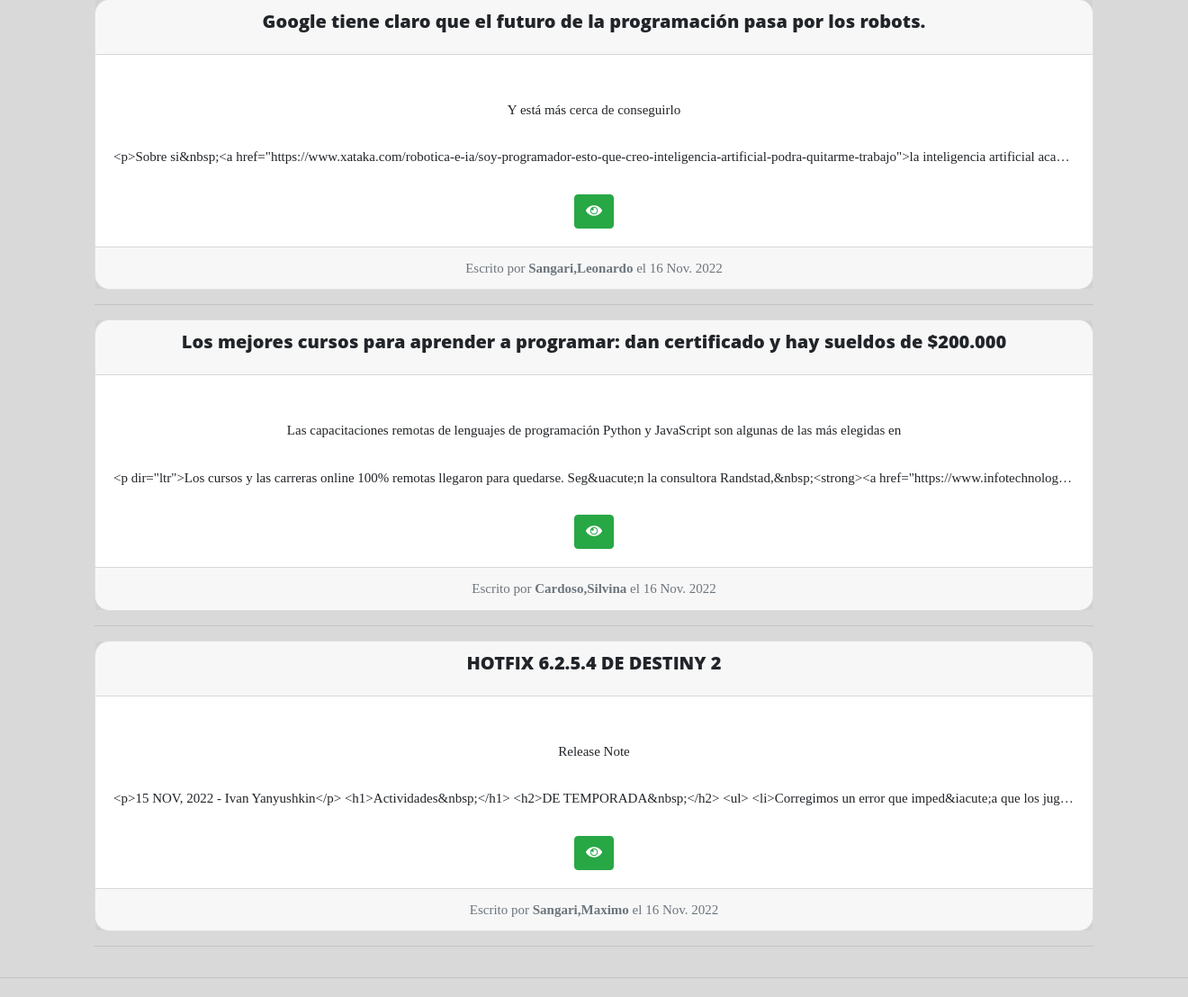
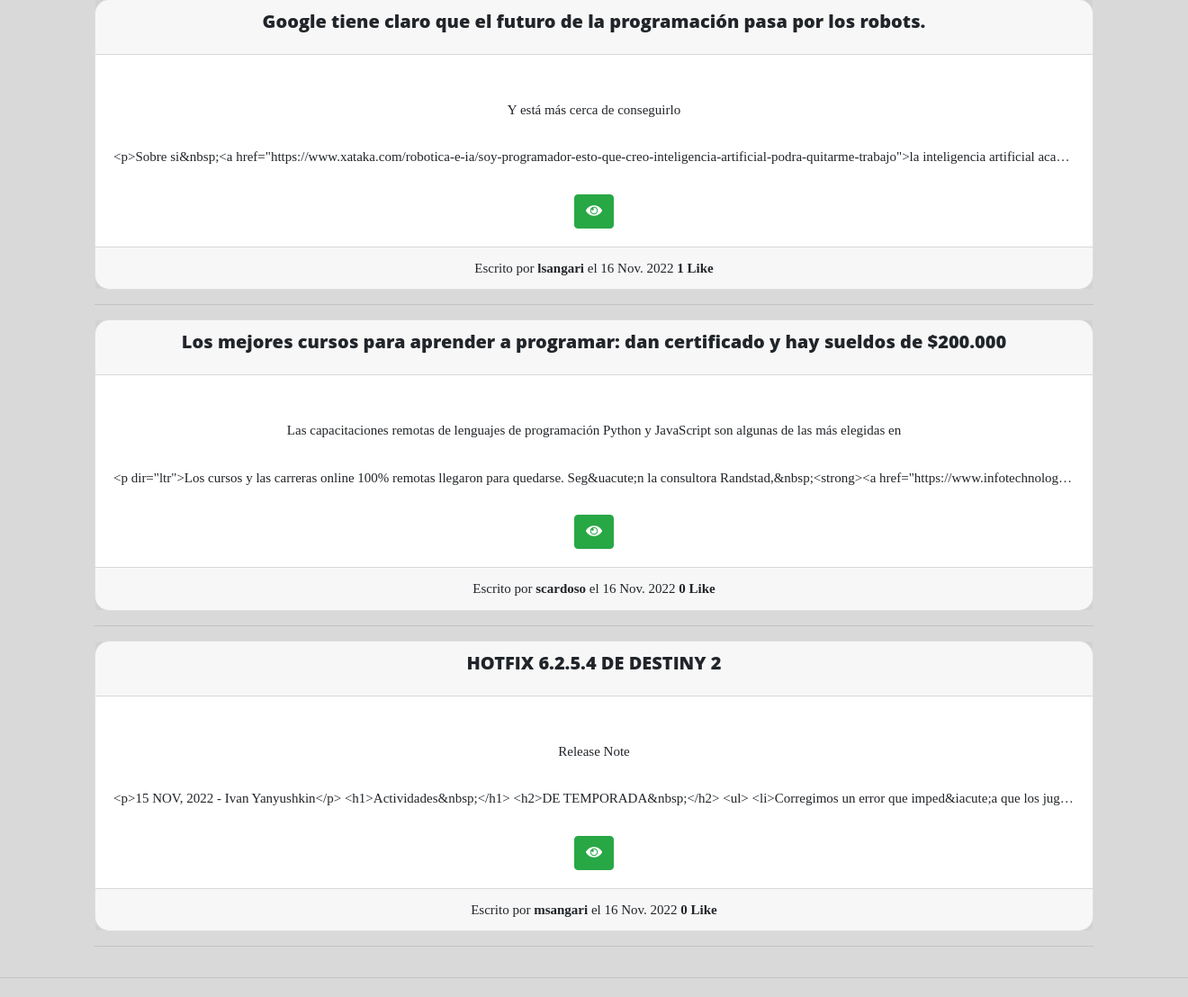
Before and after one commit to LSANGARI/ProyectoFinal, a Django app: page / in a window 1320 px wide; the page is wider, and only the part inside the window is pictured. Shown: the part 558-1666 px from the top of that part at 90% size. Run offline with Django 4.2, Linux system fonts and the light colour scheme; data comes from the database, SQL or seed files in the repository; both versions use the stored data as it was after the commit; some libraries are stand-ins or nearby versions.

Commit message:
Like - reset bd

```diff
--- a/Django_Blog/Blog/admin.py
+++ b/Django_Blog/Blog/admin.py
@@ -34,3 +34,4 @@ class PostAdmin(admin.ModelAdmin):
 admin.site.register(Categoria,CategoriaAdmin)
 admin.site.register(Autor,AutorAdmin)
 admin.site.register(Post,PostAdmin)
+admin.site.register(Like)
--- a/Django_Blog/Blog/forms.py
+++ b/Django_Blog/Blog/forms.py
@@ -17,6 +17,7 @@ class formPost(forms.ModelForm):
     class Meta:
         model=Post
         fields = '__all__'
+        exclude = ["liked"]
 
 class UserRegisterForm(UserCreationForm):
     email = forms.EmailField()
--- a/Django_Blog/Blog/models.py
+++ b/Django_Blog/Blog/models.py
@@ -41,10 +41,11 @@ class Post(models.Model):
     descripcion = models.CharField('Descripcion', max_length=110, null= False, blank=False)
     contenido = RichTextField ('Contenido')
     imagen = models.ImageField('Imagen', null= False, blank=False, upload_to='images/')
-    autor = models.ForeignKey(Autor, on_delete = models.CASCADE)
+    autor = models.ForeignKey(User, on_delete = models.CASCADE)
     categoria = models.ForeignKey(Categoria, on_delete = models.CASCADE)
     estado = models.BooleanField('Publicado/No Publicado', default = True)
     fecha_creacion = models.DateField('Fecha de Creacion', auto_now = False, auto_now_add = True)
+    liked = models.ManyToManyField(User, default=None, blank=True, related_name='liked')
 
     class Meta:
         verbose_name='Post'
@@ -52,3 +53,25 @@ class Post(models.Model):
 
     def __str__(self):
         return self.titulo
+
+    @property
+    def num_likes(self):
+        return self.liked.all().count()
+
+LIKE_CHOICES = (
+    ('Like', 'Like'),
+    ('Unlike', 'Unlike'),
+)
+
+class Like(models.Model):
+    autor = models.ForeignKey(Autor, on_delete = models.CASCADE)
+    postid = models.ForeignKey(Post, on_delete = models.CASCADE)
+    valor = models.CharField(choices=LIKE_CHOICES, default='Like', max_length=10)
+    fecha_creacion = models.DateField('Fecha de Creacion', auto_now = False, auto_now_add = True)
+
+    class Meta:
+        verbose_name='Like'
+        verbose_name_plural='Likes'
+
+    def __str__(self):
+        return str(self.post)
--- a/Django_Blog/Blog/urls.py
+++ b/Django_Blog/Blog/urls.py
@@ -29,6 +29,7 @@ urlpatterns = [
     path('login/', LoginView.as_view(template_name='login.html'), name='login'),
     path('logout/', LogoutView.as_view(template_name='logout.html'), name='logout'),
     path('register/', register, name='register'),
+    path('like/', like_post, name='like_post'),
     path('<id>/', detallePost, name='detalle_post'),
 
 
--- a/Django_Blog/Blog/views.py
+++ b/Django_Blog/Blog/views.py
@@ -5,7 +5,7 @@ from django.db.models import Q
 from django.core.paginator import Paginator
 from .forms import formAutor, formPost, UserRegisterForm, formPerfil
 from django.conf import settings
-from .models import Post, Categoria, Autor
+from .models import Post, Categoria, Autor, Like
 
 from django.contrib import messages
 
@@ -259,6 +259,31 @@ def register(request):
         return render(request, 'register.html/', context)
 
 
+def like_post(request):
+    user = request.user
+
+    if request.method =='POST':
+        post_id = request.POST.get('post_id')
+        post_obj = Post.objects.get(id=post_id)
+
+        if user in post_obj.liked.all():
+            post_obj.liked.remove(user)
+        else:
+            post_obj.liked.add(user)
+
+        # like, created = Like.objects.get_or_create(autor_id=user.id, postid=post_id)
+
+        # if not created:
+        #     if like.value == 'Like':
+        #         like.value= 'Unlike'
+        #     else:
+        #         like.value= 'Like'
+
+        #like.save()
+
+    return redirect ('/')
+
+
 
 
 
--- a/Django_Blog/Templates/index.html
+++ b/Django_Blog/Templates/index.html
@@ -151,7 +151,10 @@
                       <div class="card text-center" style="border-radius: 1rem;">
                       <div class="card-header">
                         <h5 class="card-title">{{ post.titulo }}</h5>
+
                       </div>
+
+
                       <div class="card-body">
                         <p class="card-title">{{ post.descripcion }}</p>
                         <p class="card-text text-truncate">{{ post.contenido }}</p>
@@ -159,11 +162,24 @@
                         {% if user.is_authenticated%}
                         <a class="btn btn-primary" href="{% url 'Blog:editarPost_post' post.slug %}" role="button"><i class="fas fa-edit"></i></a>
                         <a class="btn btn-danger" href="{% url 'Blog:elimina_post' post.id %}" role="button"><i class="fas fa-trash-alt"></i></a>
+
                         {% endif%}
                       </div>
 
-                     <div class="card-footer text-muted">
+                     <div class="card-footer ">
                        Escrito por <strong>{{ post.autor }}</strong> el {{ post.fecha_creacion }}
+                       {% if user.is_authenticated%}
+                       <form action="{% url 'Blog:like_post' %}" method='POST'>
+                        {% csrf_token %}
+                        <input type="hidden" name='post_id' value='{{post.id}}'>
+                        {% if user not in post.liked.all %}
+                        <button class='btn bg-transparent' type='submit'> <i class="fas fa-thumbs-up"></i></button>
+                        {% else %}
+                        <button class='btn bg-transparent' type='submit'> <i class="fas fa-thumbs-down"></i></button>
+                        {% endif %}
+                      </form>
+                      {% endif%}
+                     <strong>{{post.liked.all.count}} Like</strong>
                       </div>
                     </div>
                 </div>
```
Also changed, not shown: Django_Blog/Blog/migrations/0010_like.py (added), Django_Blog/Blog/migrations/0011_alter_like_options_like_valor_post_liked.py (added), Django_Blog/Blog/migrations/0012_alter_post_autor.py (added), Django_Blog/db.sqlite3, Django_Blog/media/images/1366_2000.jpg (added), Django_Blog/media/images/61f4bb8ebeb6f_950_534_ZAfM3Ck.jpg (added), Django_Blog/media/images/destyny2_8tpUml5.png (added).
